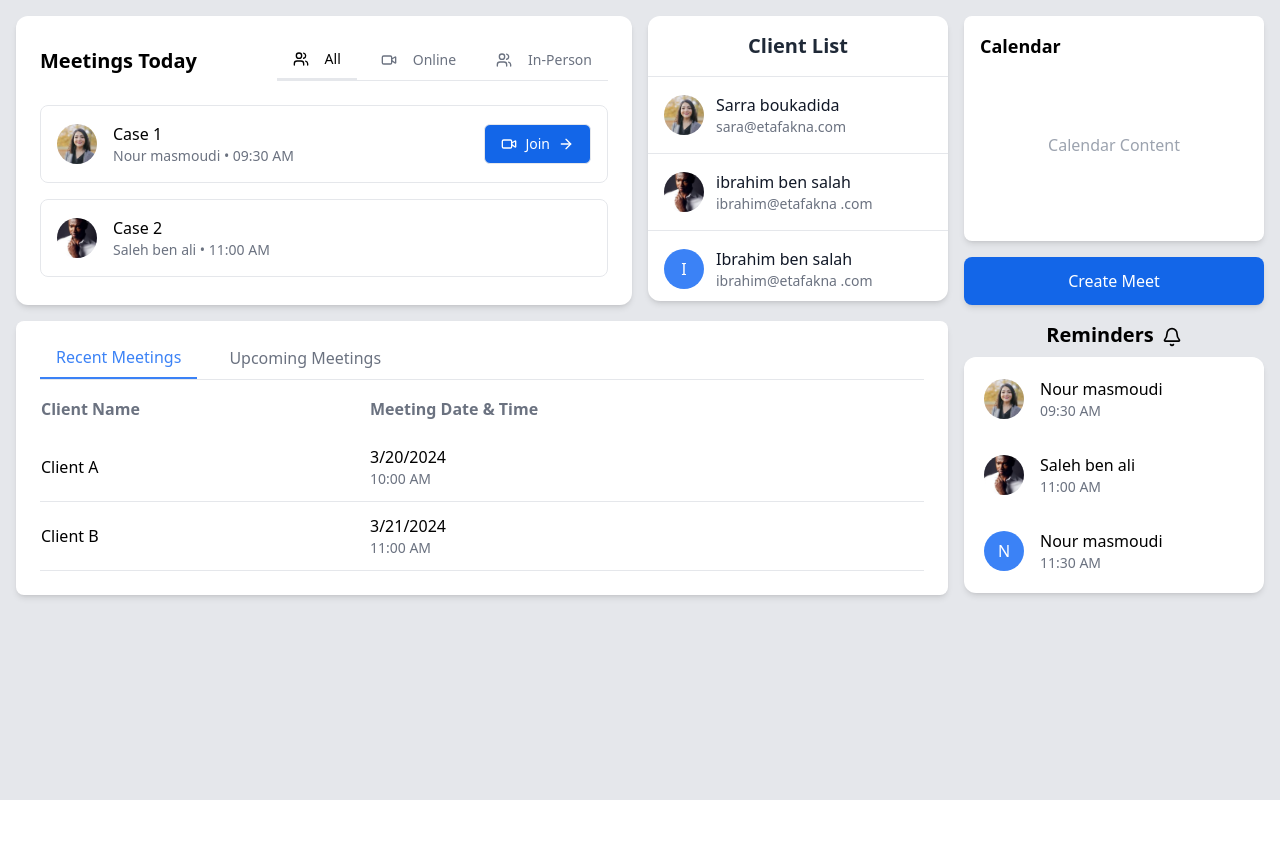
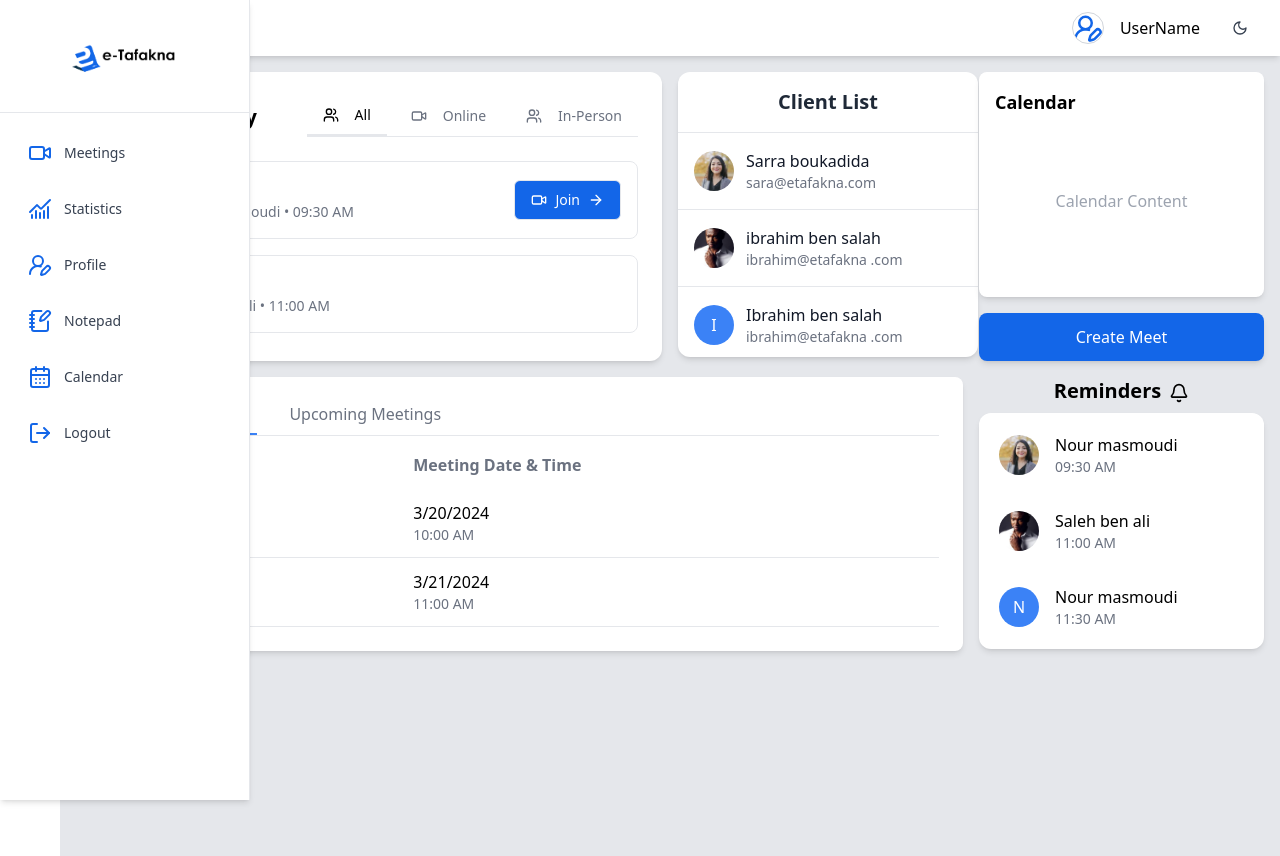
Before and after one commit to OnsChebi/E-tafakna, a Next.js app in the folder frontend/: page /meetings in a window 1280 px wide. Before the commit the page ends 800 px from the top, so only its background shows below. Built offline with nearby package versions, Linux system fonts and the light colour scheme.

Commit message:
remove sidebar and navbar from login page

```diff
--- /dev/null
+++ b/frontend/src/app/components/Layout.tsx
@@ -0,0 +1,74 @@
+"use client";
+import { usePathname } from "next/navigation";
+import { useState, useEffect } from "react";
+import Navbar from "./Navbar";
+import Sidebar from "./SideBar";
+
+const Layout = ({ children }: { children: React.ReactNode }) => {
+  const pathname = usePathname();
+  const [isOpen, setIsOpen] = useState(false);
+  const [darkMode, setDarkMode] = useState(false);
+  const [isMobile, setIsMobile] = useState(false);
+  const [isMounted, setIsMounted] = useState(false);
+
+  // Check if the current route is the login page
+  const isLoginPage = pathname === "/login";
+
+  // Handle mobile responsiveness
+  useEffect(() => {
+    setIsMounted(true);
+    const checkMobile = () => {
+      const mobile = window.innerWidth < 1024;
+      setIsMobile(mobile);
+      if (!mobile) setIsOpen(false);
+    };
+
+    checkMobile();
+    window.addEventListener("resize", checkMobile);
+    return () => window.removeEventListener("resize", checkMobile);
+  }, []);
+
+  // Don't render anything until mounted
+  if (!isMounted) return null;
+
+  // Skip Navbar and Sidebar for login page
+  if (isLoginPage) {
+    return <div>{children}</div>; // Render only children for login page
+  }
+
+  // Render full layout for other pages
+  return (
+    <div className={`${darkMode ? "dark" : ""} min-h-screen relative`}>
+      {isOpen && isMobile && (
+        <div
+          className="fixed inset-0 z-30 bg-black/50 transition-opacity"
+          onClick={() => setIsOpen(false)}
+        />
+      )}
+
+      <div className="flex flex-col lg:flex-row">
+        <Sidebar
+          isOpen={isOpen}
+          isMobile={isMobile}
+          onClose={() => setIsOpen(false)}
+        />
+
+        <div
+          className={`flex-1 transition-all duration-300 ${
+            !isMobile && (isOpen ? "ml-[250px]" : "ml-[60px]")
+          } ${isOpen && isMobile ? "opacity-60" : ""}`}
+        >
+          <Navbar
+            isOpen={isOpen}
+            setIsOpen={setIsOpen}
+            darkMode={darkMode}
+            setDarkMode={setDarkMode}
+          />
+          {children}
+        </div>
+      </div>
+    </div>
+  );
+};
+
+export default Layout;
--- a/frontend/src/app/layout.tsx
+++ b/frontend/src/app/layout.tsx
@@ -1,6 +1,7 @@
+import type { Metadata } from "next";
 import "./globals.css";
-import Layout from "./main/Layout";
 import ReduxProvider from "./redux/ReduxProvider";
+import Layout from "./components/Layout";
 
 
 
@@ -13,7 +14,7 @@ export default function RootLayout({
     <html lang="en">
       <body className="dark:bg-gray-900">
         <ReduxProvider>
-          {children}
+          <Layout>{children}</Layout>
         </ReduxProvider>
       </body>
     </html>
--- a/frontend/src/app/page.tsx
+++ b/frontend/src/app/page.tsx
@@ -2,4 +2,6 @@ import { redirect } from "next/navigation";
 
 export default function HomePage() {
   redirect("/login");
+
+  return null;
 }
```
Also changed, not shown: frontend/src/app/components/ClientLayout.tsx (deleted), frontend/src/app/login/layout.tsx (deleted).
